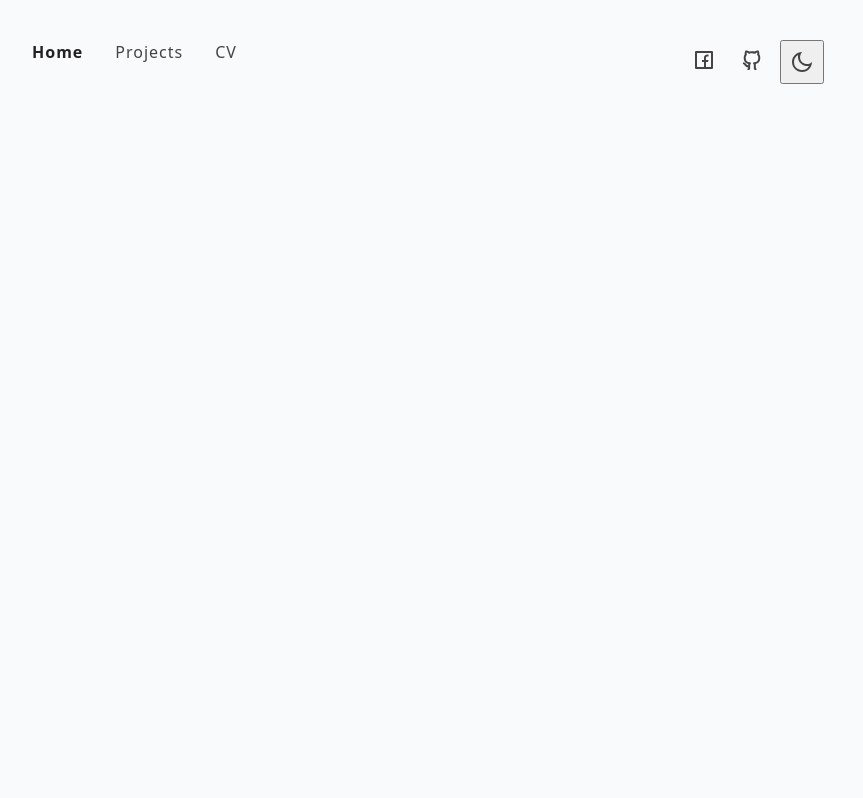
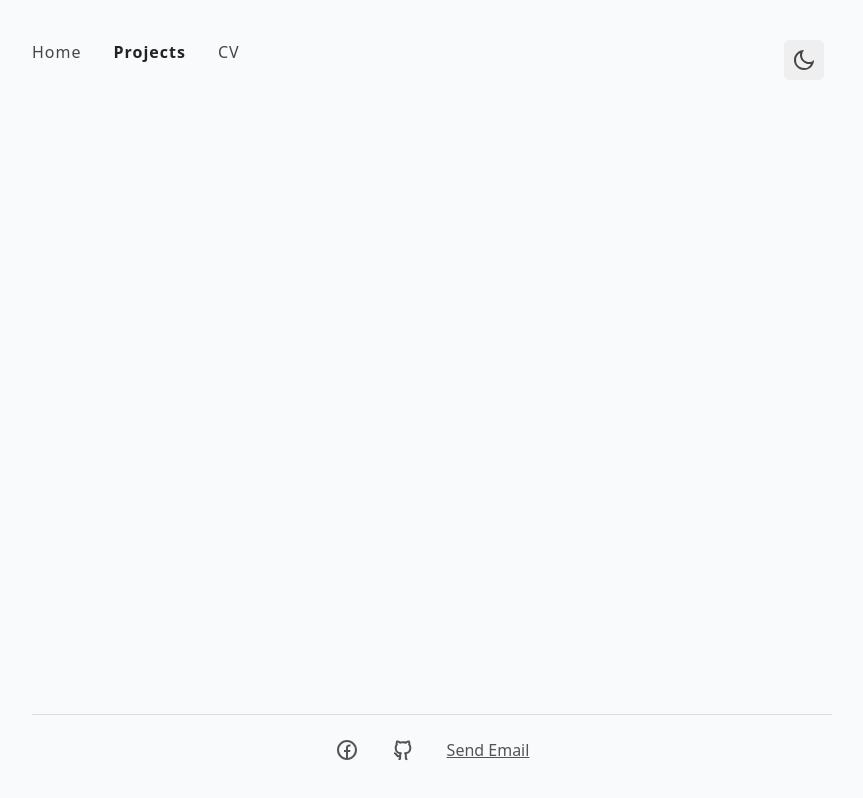
Before and after one commit to dorin-js/portfolio, a Next.js app: page /projects in a window 1280 px wide. Shown: the whole page, without its empty margins (208-1071 px from the left). Built offline with nearby package versions, Linux system fonts and the light colour scheme; a web font is replaced by a local one.

Commit message:
index page, cv page; fix layout

```diff
--- a/components/Layout.jsx
+++ b/components/Layout.jsx
@@ -1,39 +1,47 @@
 import React, { useState } from "react";
 import Link from "next/link";
-import { RiFacebookBoxFill } from "react-icons/ri";
-import { RiFacebookBoxLine } from "react-icons/ri";
+import { RiFacebookCircleFill } from "react-icons/ri";
+import { RiFacebookCircleLine } from "react-icons/ri";
 import { RiGithubLine } from "react-icons/ri";
 import { RiGithubFill } from "react-icons/ri";
 import { RiMoonLine } from "react-icons/ri";
 import { RiMoonFill } from "react-icons/ri";
+import { useRouter } from "next/router";
 
 const Layout = ({ children }) => {
   const [hovered, setHovered] = useState(false);
+  const router = useRouter();
   return (
     <div className="layout">
       <nav className="navbar">
         <div className="main-menu">
           <Link href="/">
-            <a className="nav-link active-link">Home</a>
+            <a
+              className={
+                router.pathname == "/" ? "nav-link active-link" : "nav-link"
+              }
+            >
+              Home
+            </a>
           </Link>
           <Link href="/projects">
-            <a className="nav-link">Projects</a>
+            <a
+              className={
+                router.pathname == "/projects"
+                  ? "nav-link active-link"
+                  : "nav-link"
+              }
+            >
+              Projects
+            </a>
           </Link>
-          <Link href="/cv">
-            <a className="nav-link">CV</a>
+          <Link href="/CV-3.pdf">
+            <a className="nav-link" target="_blank">
+              CV
+            </a>
           </Link>
         </div>
         <div className="additional-menu">
-          <Link href="https://facebook.com/dorin.ilusca">
-            <a className="nav-socials" target="_blank">
-              <RiFacebookBoxLine />
-            </a>
-          </Link>
-          <Link href="https://github.com/dorin-js">
-            <a className="nav-socials" target="_blank">
-              <RiGithubLine />
-            </a>
-          </Link>
           <button
             className="nav-socials"
             onMouseEnter={() => {
@@ -48,6 +56,25 @@ const Layout = ({ children }) => {
         </div>
       </nav>
       {children}
+      <footer className="footer">
+        <a
+          href="https://facebook.com/dorin.ilusca"
+          target="_blank"
+          rel="noopener noreferrer"
+        >
+          <RiFacebookCircleLine />
+        </a>
+        <a
+          href="https://github.com/dorin-js"
+          target="_blank"
+          rel="noopener noreferrer"
+        >
+          <RiGithubLine />
+        </a>
+        <a className="email" href="mailto: dorin.ilusca@hotmail.com">
+          Send Email
+        </a>
+      </footer>
     </div>
   );
 };
--- a/pages/projects.js
+++ b/pages/projects.js
@@ -1,8 +1,20 @@
+import Head from "next/head";
 import React from "react";
 import Layout from "../components/Layout";
 
 function Projects() {
-  return <Layout />;
+  return (
+    <>
+      <Head>
+        <title>Projects - Dorin Ilușca</title>
+        <meta name="description" content="List of projects built" />
+        <link rel="icon" href="/favicon.ico" />
+      </Head>
+      <Layout>
+        <div className="main"></div>
+      </Layout>
+    </>
+  );
 }
 
 export default Projects;
--- a/styles/globals.css
+++ b/styles/globals.css
@@ -22,7 +22,7 @@ body {
     "Segoe UI", Roboto, Oxygen, Ubuntu, Cantarell, "Open Sans", "Helvetica Neue",
     sans-serif;
   background: rgb(249 250 251);
-  color: rgb(68, 68, 68);
+  color: rgb(70, 70, 70);
 }
 img,
 picture,
@@ -57,7 +57,6 @@ h6 {
   max-width: 800px;
   margin: 0 auto;
   padding-top: 2.5rem;
-  padding-bottom: 3rem;
 }
 .navbar {
   display: flex;
@@ -79,6 +78,11 @@ h6 {
   display: flex;
   margin-left: auto;
 }
+.additional-menu button {
+  border: none;
+  border-radius: 5px;
+  cursor: pointer;
+}
 .nav-socials {
   color: #444;
   font-size: 1.5rem;
@@ -89,11 +93,13 @@ h6 {
 }
 .active-link {
   color: rgb(34, 34, 34);
-  font-weight: 700;
+  font-weight: 800;
 }
 .intro {
   display: flex;
   justify-content: space-between;
+  margin-bottom: 3rem;
+  align-self: center;
 }
 .name {
   font-size: 3rem;
@@ -105,6 +111,43 @@ h6 {
   font-weight: normal;
   margin-bottom: 1.5rem;
 }
+.description {
+  max-width: 500px;
+}
 .profile-pic {
   border-radius: 50%;
 }
+.tech-wrap {
+  margin-top: 2rem;
+  display: flex;
+  gap: 2rem;
+  font-size: 3rem;
+}
+.tech-icon {
+  cursor: pointer;
+}
+.tech-st {
+  margin-bottom: 3rem;
+}
+.main {
+  min-height: calc(100vh - 230px);
+}
+.footer {
+  display: flex;
+  align-items: center;
+  justify-content: center;
+  gap: 2rem;
+  font-size: 1.5rem;
+  color: rgb(84, 84, 84);
+  min-height: 70px;
+  border-top: 1px solid #ddd;
+}
+.browse-pr {
+  color: rgb(84, 84, 84);
+}
+.footer a {
+  color: rgb(84, 84, 84);
+}
+.email {
+  font-size: 1rem;
+}
```
Also changed, not shown: components/TechStack.js (+33 -16 lines), pages/index.js (+11 -16 lines), 1 other file (tests, documents, lock files or other folders).
